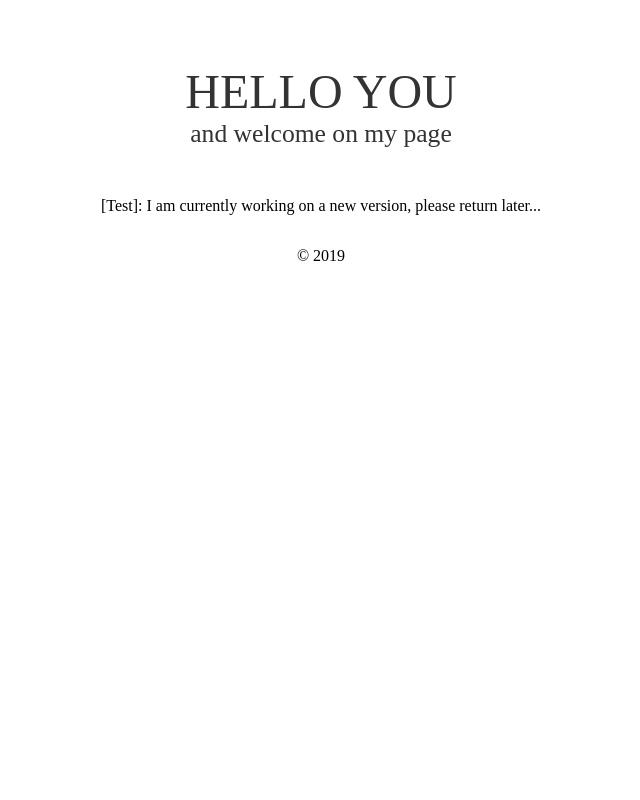
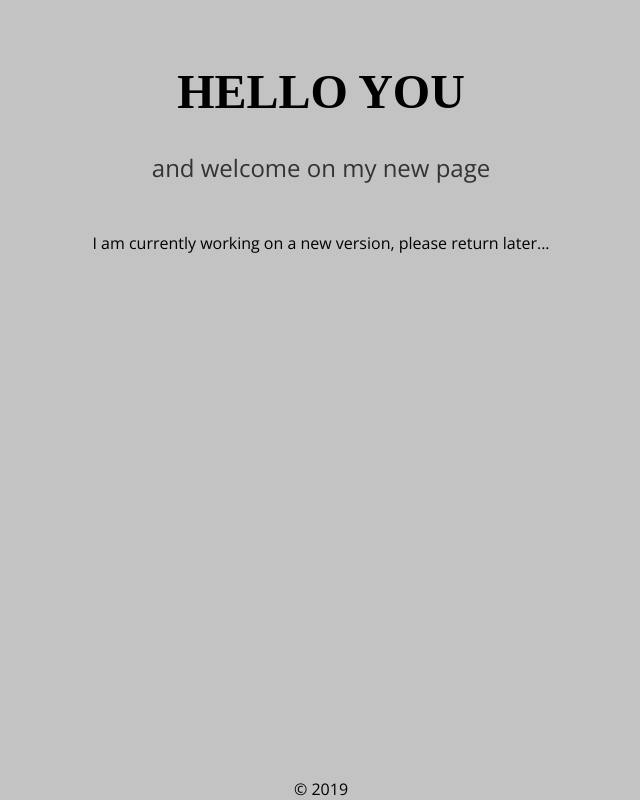
Before and after one commit to gasserandreas/andreasgasser.com, a Gatsby site: page / in a window 1280 px wide. Shown: the whole page, without its empty margins (319-959 px from the left). Built offline with nearby package versions, Linux system fonts and the light colour scheme; Gatsby itself is replaced by a stand-in of ours; what @rebass/preset would draw is missing.

Commit message:
feat(#30): added new temp page layout and content

```diff
--- a/src/components/Theme/themes/light.js
+++ b/src/components/Theme/themes/light.js
@@ -10,7 +10,7 @@ export default {
     'text-inverse': '#eee',
     muted: '#c9c9c9',
     // background colors
-    background: '#656565',
+    background: '#c3c3c3',
     'background-inverse': '#fff',
   },
 };
--- a/src/components/layout/Layout.jsx
+++ b/src/components/layout/Layout.jsx
@@ -6,34 +6,43 @@ import { Box } from 'rebass/styled-components';
 
 import Header from '../header/Header';
 import Footer from '../footer/Footer';
+import GlobalStyles from '../Theme/GlobalStyles';
 import ThemeProvider from '../Theme/ThemeProvider';
 
 const Styled = {
-  Wrapper: styled(Box)`
+  Wrapper: styled(Box)(({ theme }) => `
+    display: flex;
+    flex-direction: column
+    flex-wrap: nowrap;
     height: 100%;
     min-width: 100%;
     text-align: center;
-  `,
+    background-color: ${theme.colors.background};
+  `),
   Content: styled(Box)`
     margin: 0 auto;
-
-    main {
-      margin: 2rem 0;
-    }
+    flex-grow: 1;
+    flex-shrink: 1;
+  `,
+  Footer: styled(Footer)`
+    flex-shrink: 0;
+    flex-grow: 0;
+    padding: 1rem;
   `,
 };
 
 // simple layout component
 export const Layout = ({ children, data }) => (
   <ThemeProvider>
+    <GlobalStyles />
     <Styled.Wrapper>
       {/* Header */}
       <Header siteTitle={data.site.siteMetadata.title} />
       {/* Main content */}
       <Styled.Content>
-        <main>{children}</main>
+        {children}
       </Styled.Content>
-      <Footer />
+      <Styled.Footer />
     </Styled.Wrapper>
   </ThemeProvider>
 );
--- a/src/pages/index.jsx
+++ b/src/pages/index.jsx
@@ -1,5 +1,7 @@
 import React from 'react';
 import styled from 'styled-components';
+
+import { Text, Heading } from 'rebass';
 
 import Layout from '../components/layout/Layout';
 import SEO from '../components/seo/SEO';
@@ -8,35 +10,34 @@ const Styled = {
   Heading: styled.div`
     padding: 2rem;
   `,
-  Title: styled.h1`
-    font-size: 3rem;
+  Title: styled(Heading)`
     text-transform: uppercase;
-    margin: 0;
-    font-weight: 300;
-    color: #333;
+    margin: 2rem;
   `,
-  SubTitle: styled.h2`
+  SubTitle: styled(Text)`
     margin: 0;
     font-size: 1.6rem;
     font-weight: 300;
     color: #333;
   `,
-  Text: styled.p``,
 };
 
 const IndexPage = () => (
   <Layout>
     <SEO title="Home" />
     <Styled.Heading>
-      <Styled.Title>
+      <Styled.Title
+        fontSize={6}
+        margin={4}
+      >
         Hello you
         {' '}
       </Styled.Title>
-      <Styled.SubTitle>and welcome on my page</Styled.SubTitle>
+      <Styled.SubTitle fontSize={4}>and welcome on my new page</Styled.SubTitle>
     </Styled.Heading>
-    <Styled.Text>
-      [Test]: I am currently working on a new version, please return later...
-    </Styled.Text>
+    <Text margin={3}>
+      I am currently working on a new version, please return later...
+    </Text>
   </Layout>
 );
 
```
